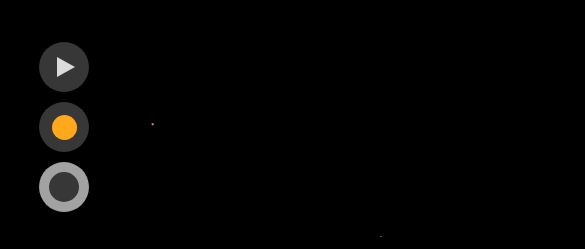
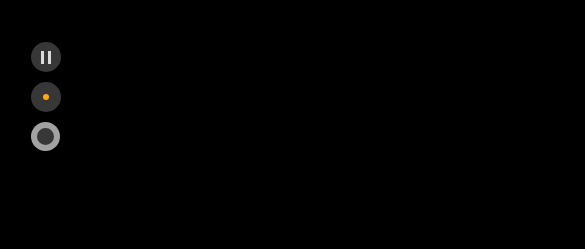
Before and after one commit to PuppetDart/SolarSystemReplica, a plain HTML site: page index.html in a window 390 px wide. Both pictures are taken after a click on the element 59 px from the left and 67 px from the top of the page. Shown: the top 249 px of the page, 585 px wide, since content can reach past the window. Drawn offline with Linux system fonts and the light colour scheme.

Commit message:
Added proper readme + update controls menu for smaller screens

```diff
--- a/index.html
+++ b/index.html
@@ -24,7 +24,6 @@
             <div class="sunModel"></div>
         </div>
         <div class="zoomState"></div>
-        <div class="resetBttn">
         </div>
     </div>
 
--- a/style.css
+++ b/style.css
@@ -4,7 +4,9 @@
     --spin: 360deg;
     --pointMargin: 0px;
 }
+
 @import url('https://fonts.googleapis.com/css2?family=Lexend+Deca&display=swap');
+
 @keyframes planetMotion {
     0% {
         transform: rotate(360deg) translateX(var(--distance)) rotate(var(--spin));
@@ -16,7 +18,9 @@
 }
 
 @keyframes glow {
-    0%, 100% {
+
+    0%,
+    100% {
         box-shadow: 0 0 0 10px rgb(255, 119, 0),
             0 0 0 25px rgba(255, 112, 10, 0.62);
     }
@@ -39,7 +43,9 @@
 }
 
 @keyframes glowMini {
-    0%, 100% {
+
+    0%,
+    100% {
         box-shadow: 0 0 0 10px rgb(255, 119, 0),
             0 0 0 25px rgba(255, 112, 10, 0.62);
     }
@@ -58,19 +64,22 @@
 }
 
 @keyframes point {
-    0%, 100%{
+
+    0%,
+    100% {
         box-shadow: 0 0 0 2px rgba(255, 255, 255, 0.889),
             0 0 0 8px black,
             0 0 0 10px rgba(255, 255, 255, 0.732);
     }
-    50%{
+
+    50% {
         box-shadow: 0 0 0 9px rgba(255, 255, 255, 0.889),
             0 0 0 12px black,
             0 0 0 14px rgba(255, 255, 255, 0.732);
     }
 }
 
-*{
+* {
     box-sizing: border-box;
 }
 
@@ -83,13 +92,14 @@ body {
     overflow: hidden;
 }
 
-body, .solarSystem{
+body,
+.solarSystem {
     display: flex;
     justify-content: center;
     align-items: center;
 }
 
-.solarSystem{
+.solarSystem {
     transition: all ease-in-out 1s;
 }
 
@@ -106,7 +116,8 @@ body, .solarSystem{
     animation-timing-function: ease-in-out;
     transition: all ease-in-out 0.2s;
 }
-.mini{
+
+.mini {
     height: 50px;
     width: 50px;
     animation-name: glowMini;
@@ -127,7 +138,8 @@ body, .solarSystem{
     width: 1.276px;
     background: white;
 }
-#mercury.motionMiniSun{
+
+#mercury.motionMiniSun {
     --distance: 62.9px;
 }
 
@@ -139,7 +151,8 @@ body, .solarSystem{
     width: 3.163px;
     background: rgb(255, 169, 108);
 }
-#venus.planet.motionMiniSun{
+
+#venus.planet.motionMiniSun {
     --distance: 74px;
 }
 
@@ -151,7 +164,8 @@ body, .solarSystem{
     width: 3.33px;
     background: rgb(103, 172, 255);
 }
-#earth.motionMiniSun{
+
+#earth.motionMiniSun {
     --distance: 83.3px;
 }
 
@@ -163,7 +177,8 @@ body, .solarSystem{
     width: 1.773px;
     background: rgb(255, 189, 168);
 }
-#mars.motionMiniSun{
+
+#mars.motionMiniSun {
     --distance: 100.6px;
 }
 
@@ -182,7 +197,8 @@ body, .solarSystem{
         0 0 0 24px black,
         0 0 0 33px rgba(213, 178, 152, 0.15);
 }
-#jupiter.motionMiniSun{
+
+#jupiter.motionMiniSun {
     --distance: 240px;
 }
 
@@ -202,7 +218,8 @@ body, .solarSystem{
         0 0 0 18px black,
         0 0 0 23.5px rgba(213, 178, 152, 0.245)
 }
-#saturn.motionMiniSun{
+
+#saturn.motionMiniSun {
     --distance: 369px;
 }
 
@@ -216,7 +233,8 @@ body, .solarSystem{
     box-shadow: 0 0 0 7px black,
         0 0 0 11px rgba(130, 130, 249, 0.225)
 }
-#uranus.motionMiniSun{
+
+#uranus.motionMiniSun {
     --distance: 689px;
 }
 
@@ -230,7 +248,8 @@ body, .solarSystem{
     box-shadow: 0 0 0 6px black,
         0 0 0 12px rgba(62, 120, 255, 0.197);
 }
-#neptune.motionMiniSun{
+
+#neptune.motionMiniSun {
     --distance: 1056px;
 }
 
@@ -242,7 +261,8 @@ body, .solarSystem{
     width: 0.623px;
     background: white;
 }
-#pluto.motionMiniSun{
+
+#pluto.motionMiniSun {
     --distance: 1363px;
 }
 
@@ -265,7 +285,7 @@ body, .solarSystem{
 
 /* | | | | | | | | | |  */
 /* planet spotting menu */
-.finder{
+.finder {
     opacity: 50%;
     display: flex;
     justify-content: space-around;
@@ -280,10 +300,12 @@ body, .solarSystem{
     padding: 0px 20px;
     transition: all ease-in-out 0.5s;
 }
-.finder:hover{
+
+.finder:hover {
     opacity: 90%;
 }
-.finder span{
+
+.finder span {
     font-size: 10px;
     cursor: pointer;
     padding: 10px;
@@ -291,23 +313,25 @@ body, .solarSystem{
     font-weight: 900;
     transition: all ease-in-out .2s;
 }
-.finder span:hover{
+
+.finder span:hover {
     background: rgb(255, 161, 46);
     color: black;
 }
-.finder span.selected{
+
+.finder span.selected {
     background: white;
     color: black;
 }
 
 /* planet spotting ring effect */
-.planet.point_on::before{
+.planet.point_on::before {
     content: '';
     background-color: transparent;
     height: calc(3 * var(--pointMargin));
     width: calc(3 * var(--pointMargin));
     border-radius: 50%;
-    transform: translate(-50%,-50%);
+    transform: translate(-50%, -50%);
     left: 50%;
     top: 50%;
 
@@ -318,16 +342,17 @@ body, .solarSystem{
 
 /* | | | | | | | | */
 /* controller menu */
-.control{
+.control {
     display: flex;
     gap: 15px;
     position: fixed;
-    left: 10%;
+    left: 6%;
     top: 5%;
     z-index: 2;
     transition: all ease-in-out 0.2s;
 }
-.control>div{
+
+.control>div {
     cursor: pointer;
     display: flex;
     justify-content: center;
@@ -338,11 +363,12 @@ body, .solarSystem{
 
 /* | | | | | | | | | | | | | */
 /* animation play/pause bttn*/
-.playState{
+.playState {
     height: 50px;
     width: 50px;
 }
-.play{
+
+.play {
     height: 0px;
     width: 0px;
     position: relative;
@@ -353,42 +379,47 @@ body, .solarSystem{
     border-right: 0px solid transparent;
     transition: all ease-in-out 0.1s;
 }
-.pause{
+
+.pause {
     display: flex;
     position: absolute;
 }
-.pause__stick{
+
+.pause__stick {
     z-index: 1;
     height: 20px;
     width: 4px;
     background: rgba(255, 255, 255, 0.821);
     margin: 3px;
 }
-.hidden{
+
+.hidden {
     transform: scale(0);
 }
 
 /* | | | | | | | | | | | */
 /* SUN zoomIn/Out button */
-.sunState{
+.sunState {
     height: 50px;
     width: 50px;
 }
-.sunModel{
+
+.sunModel {
     height: 25px;
     width: 25px;
     border-radius: 50%;
     background-color: rgb(255, 168, 27);
     transition: all ease 0.2s;
 }
-.sunMiniState{
+
+.sunMiniState {
     height: 8px;
     width: 8px;
 }
 
 /* | | | | | | | | | | | | | | | | */
 /* solar-system zoomIn/Out button */
-.zoomState{
+.zoomState {
     box-sizing: content-box;
     display: flex;
     justify-content: center;
@@ -400,7 +431,8 @@ body, .solarSystem{
     transition: all ease 0.2s;
     border-radius: 50%;
 }
-.zoomInState{
+
+.zoomInState {
     height: 44px;
     width: 44px;
     border: 3px solid rgba(255, 255, 255, 0.535);
@@ -408,8 +440,11 @@ body, .solarSystem{
 
 /* | | | | | | | | | | | | | | | */
 /* adjustment for smaller screen */
-@media (max-width:768px){
-    .finder{
+@media (max-width:768px) {
+
+    /* | | | | | | | | | |  */
+    /* planet spotting menu */
+    .finder {
         column-gap: 10px;
         row-gap: 2px;
         opacity: 60%;
@@ -420,20 +455,86 @@ body, .solarSystem{
         padding: 10px 20px;
         background-color: rgba(255, 255, 255, 0);
     }
-    .finder span{
+
+    .finder span {
         background-color: rgba(0, 0, 0, 0.519);
         font-size: 11px;
         padding: 5px 10px;
         font-weight: 700;
     }
-    .control{
+
+    /* | | | | | | | | */
+    /* controller menu */
+    .control {
         flex-flow: column;
         gap: 10px;
+        left: 8%;
+        top: 5%;
+    }
+
+    .control>div {
+        cursor: pointer;
+        display: flex;
+        justify-content: center;
+        align-items: center;
+        background-color: rgba(255, 255, 255, 0.214);
+        border-radius: 50%;
+    }
+
+    /* | | | | | | | | | | | | | */
+    /* animation play/pause bttn*/
+    .playState {
+        height: 30px;
+        width: 30px;
+    }
+
+    .play {
+        left: 1.49px;
+        border-top: 7px solid transparent;
+        border-left: 12px solid rgba(255, 255, 255, 0.821);
+        border-bottom: 7px solid transparent;
+    }
+
+    .pause__stick {
+        height: 13px;
+        width: 3px;
+        margin: 2px;
+    }
+
+    /* | | | | | | | | | | | */
+    /* SUN zoomIn/Out button */
+    .sunState {
+        height: 30px;
+        width: 30px;
+    }
+
+    .sunModel {
+        height: 15px;
+        width: 15px;
+    }
+
+    .sunMiniState {
+        height: 6px;
+        width: 6px;
+    }
+
+    /* | | | | | | | | | | | | | | | | */
+    /* solar-system zoomIn/Out button */
+    .zoomState {
+        height: 17px;
+        width: 17px;
+        border: 6.5px solid rgba(255, 255, 255, 0.535);
+    }
+
+    .zoomInState {
+        height: 25px;
+        width: 25px;
+        border: 2.5px solid rgba(255, 255, 255, 0.535);
     }
 }
 
 @media (max-width:768px) and (max-height:768px) {
-    .finder{
+    .finder {
         bottom: 6%;
     }
 }
```
Also changed, not shown: 1 other file. Lines whose indentation alone changed are shown as unchanged.
